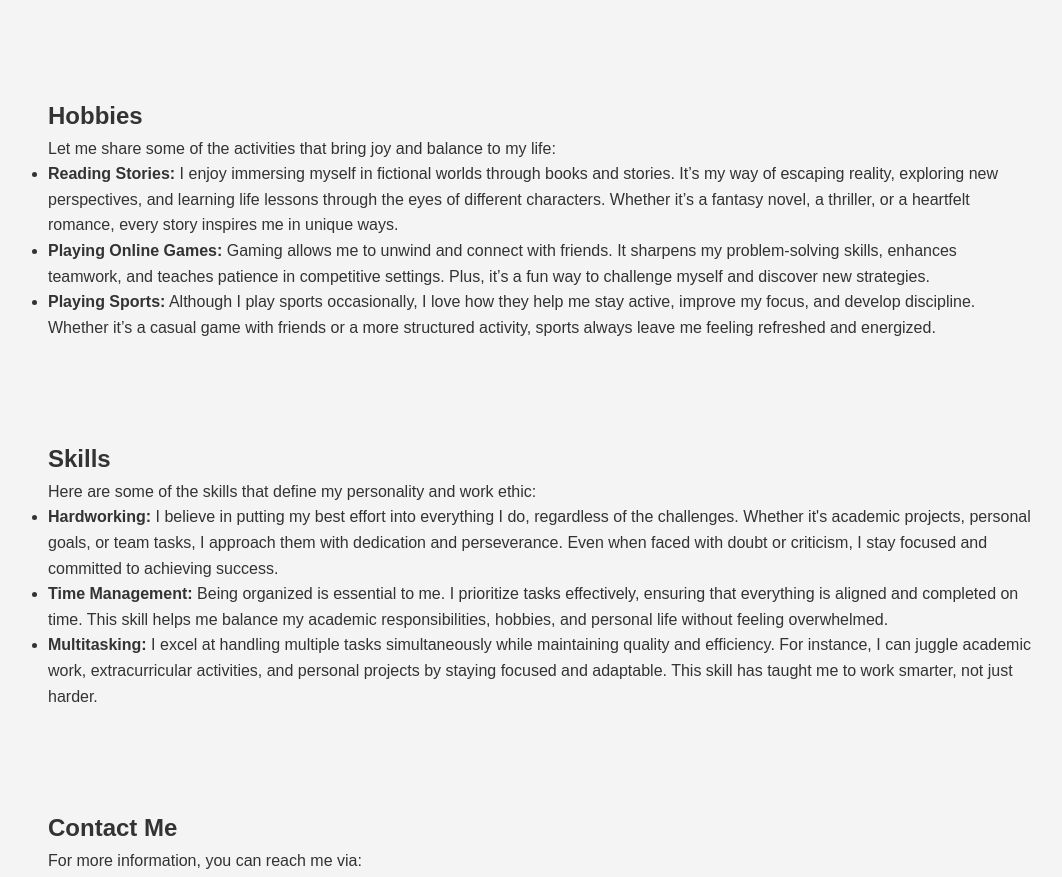
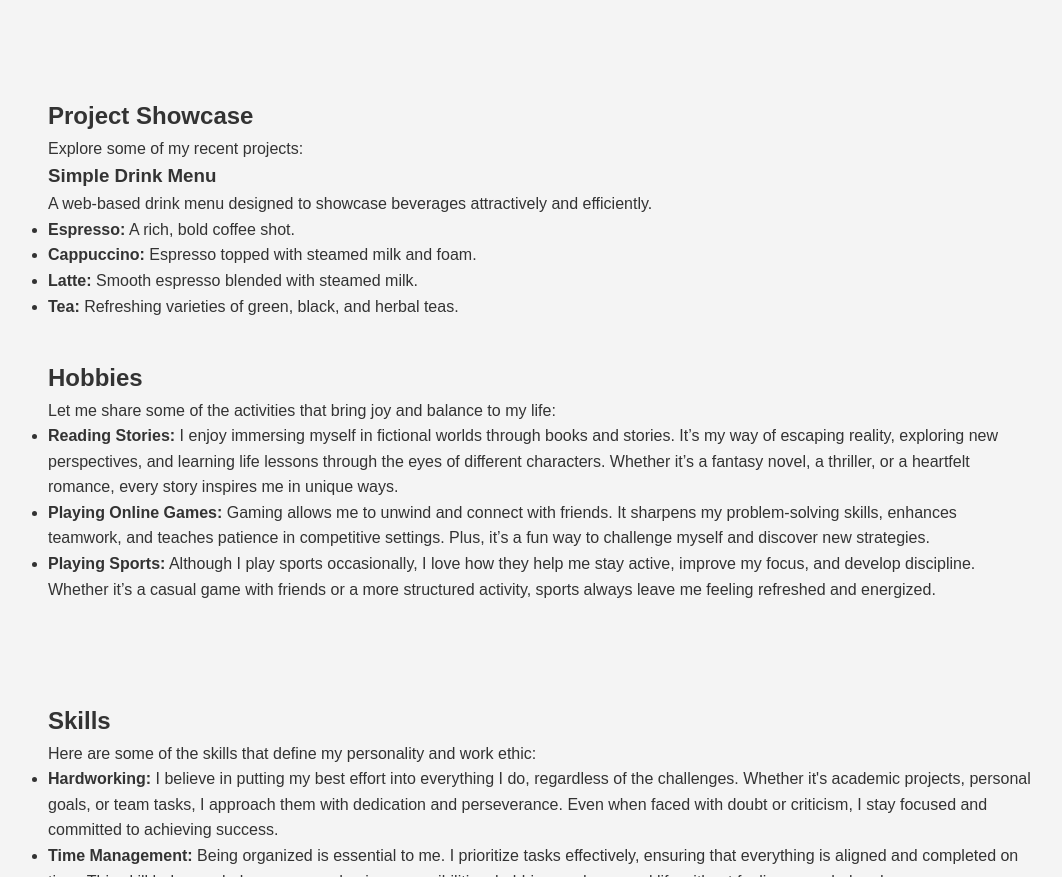
Before and after one commit to Tine1420/FINAL-PROJECT-, a plain HTML site: page index.html in a window 1280 px wide. Shown: the part 1276-2153 px from the top of the page, without its empty margins (100-1162 px from the left). Drawn offline with Linux system fonts and the light colour scheme.

Commit message:
Update index.html

```diff
--- a/index.html
+++ b/index.html
@@ -161,6 +161,24 @@
             <p>Programming teaches us that life, like code, is a process of continuous problem-solving. It reminds us to approach challenges with curiosity and creativity, to break problems into manageable pieces, and to never fear failure because every error is a stepping stone to success.</p>
         </div>
     </section>
+<section class="project-showcase">
+    <div class="container">
+        <h2>Project Showcase</h2>
+        <p>Explore some of my recent projects:</p>
+
+        <!-- Drink Menu Example -->
+        <div class="project">
+            <h3>Simple Drink Menu</h3>
+            <p>A web-based drink menu designed to showcase beverages attractively and efficiently.</p>
+            <ul>
+                <li><strong>Espresso:</strong> A rich, bold coffee shot.</li>
+                <li><strong>Cappuccino:</strong> Espresso topped with steamed milk and foam.</li>
+                <li><strong>Latte:</strong> Smooth espresso blended with steamed milk.</li>
+                <li><strong>Tea:</strong> Refreshing varieties of green, black, and herbal teas.</li>
+            </ul>
+            <p>
+    </div>
+</section>
 
    <section class="hobbies">
     <div class="container">
```
